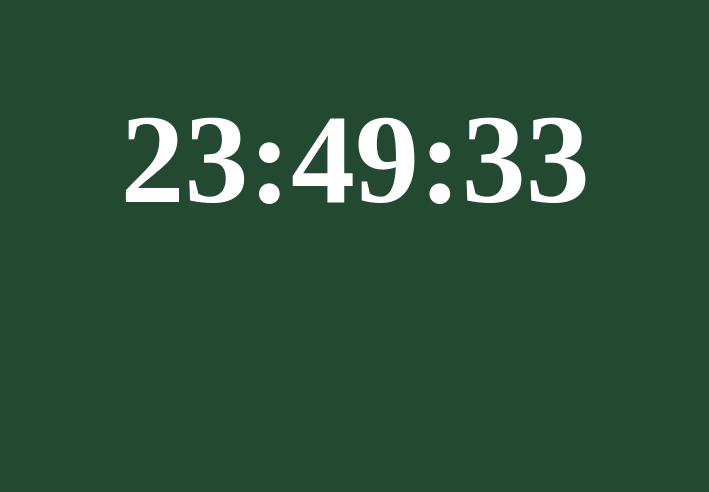
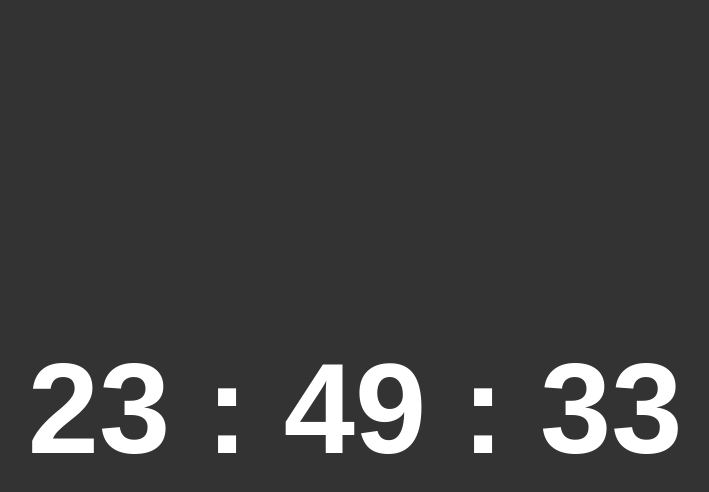
Before and after one commit to michellechild/color-clock, a plain HTML site: page index.html in a window 1280 px wide. Shown: the whole page, without its empty margins (285-994 px from the left). Drawn offline with Linux system fonts and the light colour scheme.

Commit message:
timer up

```diff
--- a/index.html
+++ b/index.html
@@ -5,13 +5,13 @@
     <title>Color Clock</title>
     <link rel="stylesheet" href="css/styles.css">
   </head>
-  <body id="body">
+  <body>
 
 
-    <h1 class="clock-time">Loading</h1>
+    <h1 class="clockTime">Loading</h1>
 
 
 
-    <script type="text/javascript" src="main.js"></script>
+    <script type="text/javascript" src="michelle.js"></script>
   </body>
 </html>
--- /dev/null
+++ b/michelle.js
@@ -0,0 +1,27 @@
+(function() {
+    'use strict';
+
+  var timerID = 0;
+  var clockTime = document.querySelector('.clockTime');
+
+  function displayTime () {
+    var d = new Date();
+    var hours = d.getHours();
+    var minutes = d.getMinutes();
+    var seconds = d.getSeconds();
+
+    var hours = ("0" + hours).slice(-2);
+    var minutes = ("0" + minutes).slice(-2);
+    var seconds = ("0" + seconds).slice(-2);
+    var time = hours + " : " + minutes + " : " + seconds;
+
+    clockTime.textContent = time;
+  }
+
+  // function colorChange() {
+  //   var r =
+  // }
+
+  window.setInterval(displayTime, 1000);
+
+}());
--- a/scss/styles.scss
+++ b/scss/styles.scss
@@ -5,10 +5,10 @@ body {
   text-align: center;
 }
 
-.clock-time {
+.time {
   font-weight: bold;
   font-size: 10vw;
-  font-family: serif;
+  font-family: sans-serif;
 }
 
 // .hours::after, .minutes::after {
```
Also changed, not shown: css/styles.css.
